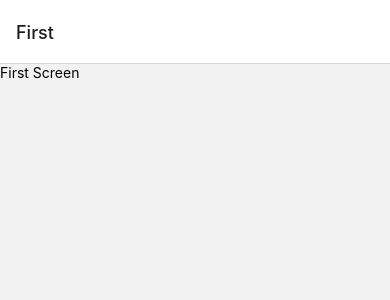
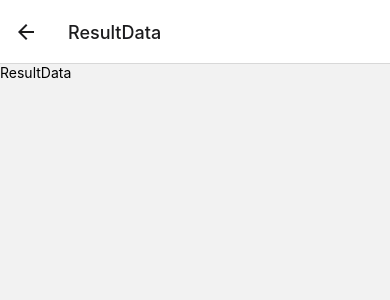
Before and after one commit to zago1/zarego-challenge-mobile, a React Native app: screen /ResultData in a window 390 px wide. Before the commit this address had no page. Shown: the top 300 px of the page. Built offline with nearby package versions, Linux system fonts and the light colour scheme.

Commit message:
add pages

```diff
--- a/src/Router.tsx
+++ b/src/Router.tsx
@@ -1,7 +1,9 @@
 import React from "react";
 import { NavigationContainer } from "@react-navigation/native";
 import { createNativeStackNavigator } from "@react-navigation/native-stack";
-import { Text } from "react-native";
+
+import { ChooseCountry } from "./pages/ChooseCountry";
+import { ResultData } from "./pages/ResultData";
 
 const Stack = createNativeStackNavigator();
 
@@ -9,8 +11,8 @@ export function Router() {
   return (
     <NavigationContainer>
       <Stack.Navigator>
-        <Stack.Screen name="First" component={() => <Text>First Screen</Text>} />
-        <Stack.Screen name="Second" component={() => <Text>Second Screen</Text>} />
+        <Stack.Screen name="ChooseCountry" component={ChooseCountry} />
+        <Stack.Screen name="ResultData" component={ResultData} />
       </Stack.Navigator>
     </NavigationContainer>
   )
--- /dev/null
+++ b/src/pages/ChooseCountry.tsx
@@ -0,0 +1,13 @@
+import { Text, View } from "react-native";
+import { SafeAreaView } from "react-native-safe-area-context";
+
+export function ChooseCountry() {
+
+  return (
+    <SafeAreaView>
+      <View>
+        <Text>Choose Country</Text>
+      </View>
+    </SafeAreaView>
+  )
+}
--- /dev/null
+++ b/src/pages/ResultData.tsx
@@ -0,0 +1,13 @@
+import { Text, View } from "react-native";
+import { SafeAreaView } from "react-native-safe-area-context";
+
+export function ResultData() {
+
+  return (
+    <SafeAreaView>
+      <View>
+        <Text>ResultData</Text>
+      </View>
+    </SafeAreaView>
+  )
+}
```
